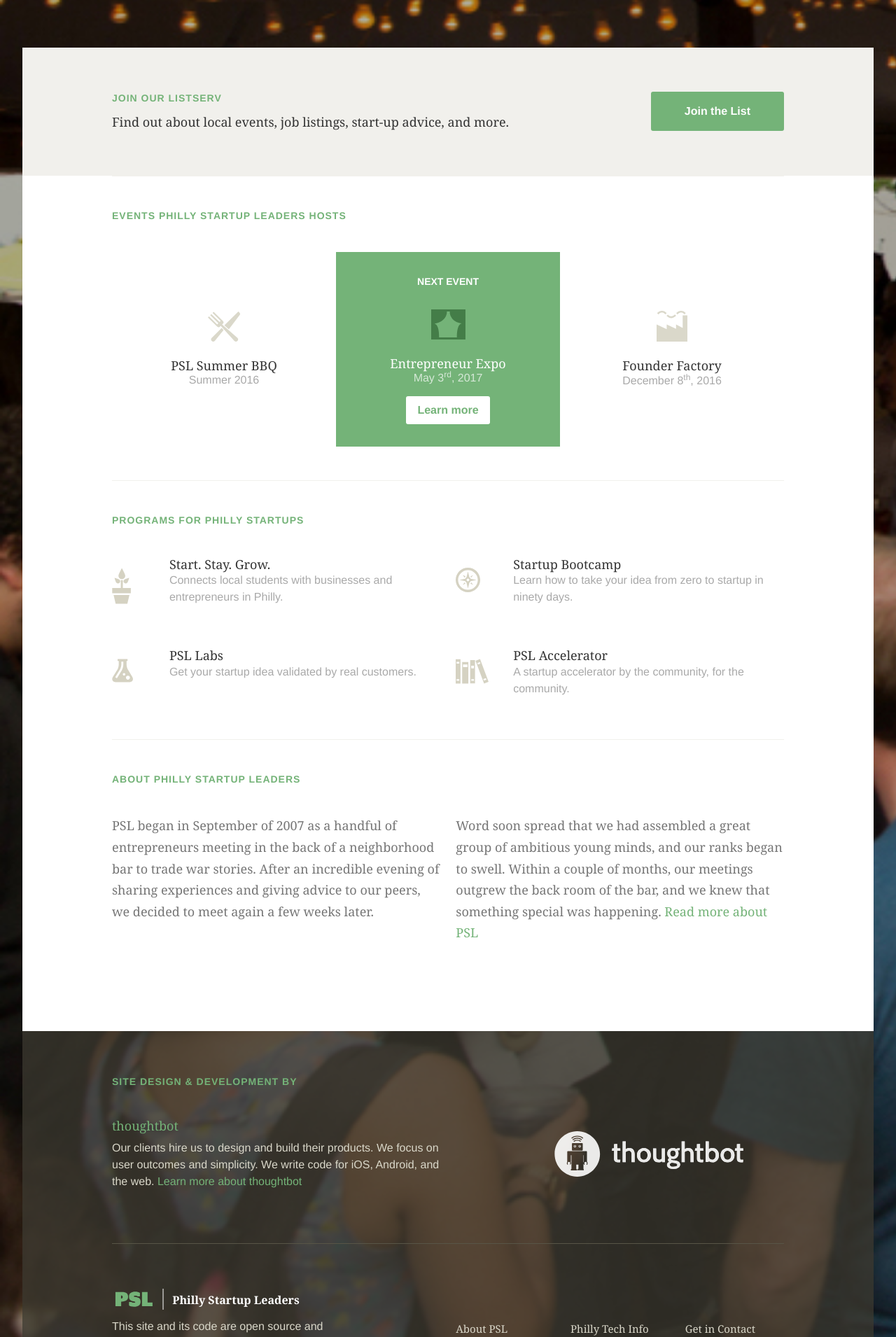
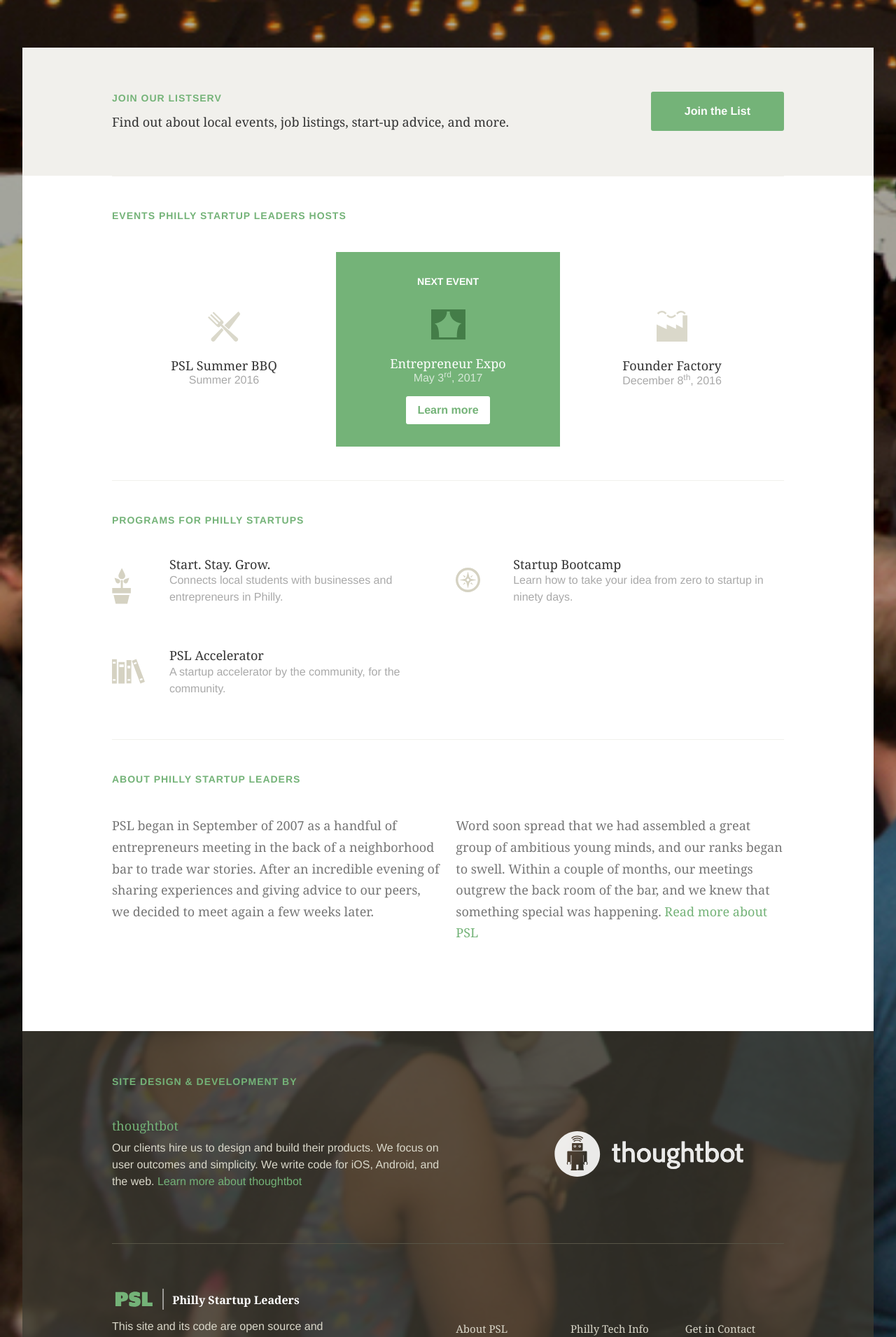
Before and after one commit to phillystartupleaders/psl, a Jekyll site: the page built from index.html, in a window 1280 px wide. Shown: the part 752-2662 px from the top of the page at 70% size. Built offline with Jekyll 4.4.1, drawn with Linux system fonts in a browser that asks for light colours; nearby versions of some CDN libraries.

```diff
--- a/index.html
+++ b/index.html
@@ -31,7 +31,7 @@ sub-title: Philly Startup Leaders is the largest and most active community of te
 
         <h2>Entrepreneur Expo</h2>
         <h3>May 3<sup>rd</sup>, 2017</h3>
-        <a href="http://marketing4599.wixsite.com/entrepreneur-expo16">Learn more</a>
+        <a href="http://expo.phillystartupleaders.org">Learn more</a>
       </li>
 
       <li>
@@ -77,19 +77,6 @@ sub-title: Philly Startup Leaders is the largest and most active community of te
 
       <li>
         <div class="icon">
-          {% include labs.svg %}
-        </div>
-
-        <div class="program-info">
-          <a href="http://www.phillystartuplabs.org/">
-            <h2>PSL Labs</h2>
-            <p>Get your startup idea validated by real customers.</p>
-          </a>
-        </div>
-      </li>
-
-      <li>
-        <div class="icon">
           {% include university.svg %}
         </div>
 
```
Also changed, not shown: 1 other file.
